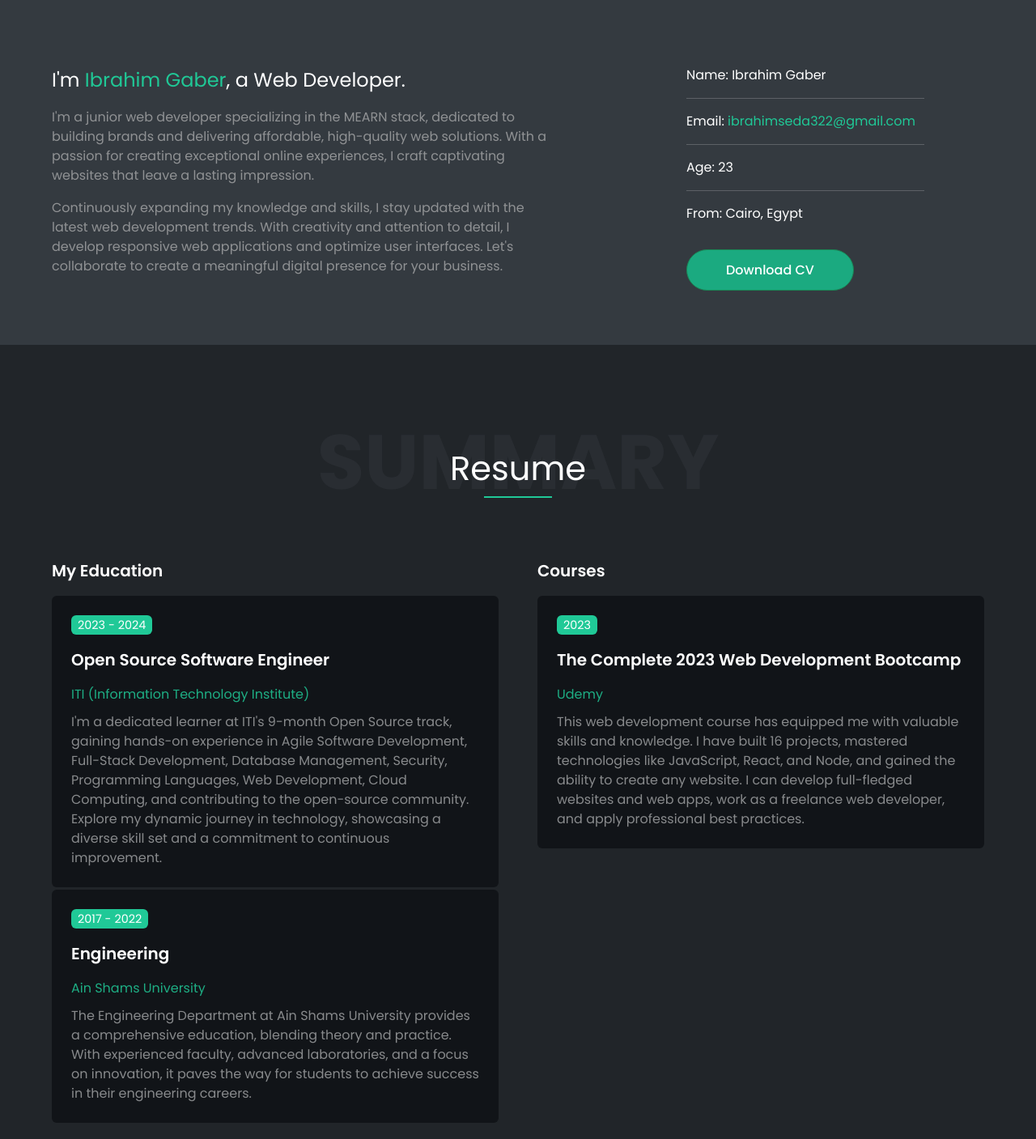
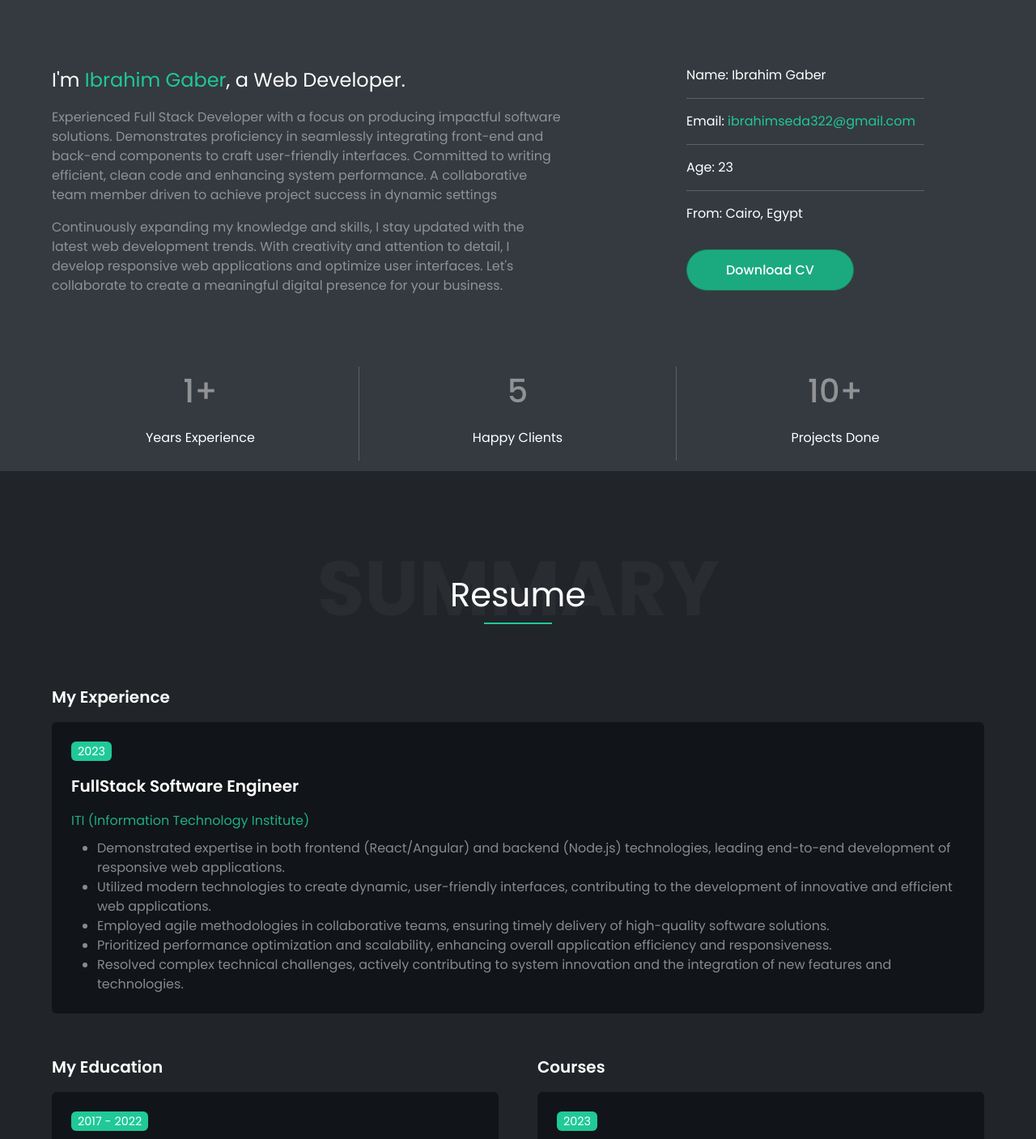
Before and after one commit to IbrahimGaber322/Ibrahim-Seda-Portfolio, a React (Create React App) app: page / in a window 1280 px wide. Shown: the part 1000-2407 px from the top of the page at 81% size. Built offline with nearby package versions, Linux system fonts and the light colour scheme.

Commit message:
Resume, about and summary updated.

```diff
--- a/src/pages/About.jsx
+++ b/src/pages/About.jsx
@@ -1,22 +1,26 @@
 import React from "react";
-import Button from 'react-bootstrap/Button';
-import Row from 'react-bootstrap/Row';
-import Col from 'react-bootstrap/Col'
-/* import Stat from "../components/Stat"; */
+import Button from "react-bootstrap/Button";
+import Row from "react-bootstrap/Row";
+import Col from "react-bootstrap/Col";
+import Stat from "../components/Stat";
 import CV from "../cv/IbrahimGaber.pdf";
 import Info from "../components/Info";
-function About(){
+function About() {
   const calcAge = (birthYear, birthMonth) => {
     const d = new Date();
     const y = d.getFullYear();
     const m = d.getMonth();
     let age = y - birthYear;
-       if(m+1 < birthMonth){
+    if (m + 1 < birthMonth) {
       age--;
     }
     return age;
-   }
-    return <section id="about" className="container-fluid my-about-page section-padding">
+  };
+  return (
+    <section
+      id="about"
+      className="container-fluid my-about-page section-padding"
+    >
       <Row>
         <Col className="title-div mb-3 pb-3">
           <p className="title">Know Me More</p>
@@ -25,33 +29,59 @@ function About(){
       </Row>
       <Row className="mt-3 mb-3 pb-3">
         <Col className="pb-4" lg={8}>
-        <p className="desc-title">I'm <span>Ibrahim Gaber</span>, a Web Developer.</p>
+          <p className="desc-title">
+            I'm <span>Ibrahim Gaber</span>, a Web Developer.
+          </p>
           <p className="desc-text">
-        I'm a junior web developer specializing in the MEARN stack, dedicated to building brands and delivering affordable, high-quality web solutions. With a passion for creating exceptional online experiences, I craft captivating websites that leave a lasting impression.
-         </p><p className="desc-text">
-         Continuously expanding my knowledge and skills, I stay updated with the latest web development trends. With creativity and attention to detail, I develop responsive web applications and optimize user interfaces. Let's collaborate to create a meaningful digital presence for your business.
+            Experienced Full Stack Developer with a focus on producing impactful
+            software solutions. Demonstrates proficiency in seamlessly
+            integrating front-end and back-end components to craft user-friendly
+            interfaces. Committed to writing efficient, clean code and enhancing
+            system performance. A collaborative team member driven to achieve
+            project success in dynamic settings
+          </p>
+          <p className="desc-text">
+            Continuously expanding my knowledge and skills, I stay updated with
+            the latest web development trends. With creativity and attention to
+            detail, I develop responsive web applications and optimize user
+            interfaces. Let's collaborate to create a meaningful digital
+            presence for your business.
           </p>
         </Col>
         <Col>
-      <Info name="Ibrahim Gaber" email="ibrahimseda322@gmail.com" age={calcAge(1999,8)} location="Cairo, Egypt" />
-      <Button href={CV} download="IbrahimGaber" style={{color:'white'}} className="rounded-pill"  variant="success">Download CV</Button>
+          <Info
+            name="Ibrahim Gaber"
+            email="ibrahimseda322@gmail.com"
+            age={calcAge(1999, 8)}
+            location="Cairo, Egypt"
+          />
+          <Button
+            href={CV}
+            download="IbrahimGaber"
+            style={{ color: "white" }}
+            className="rounded-pill"
+            variant="success"
+          >
+            Download CV
+          </Button>
         </Col>
       </Row>
-   {/*  <Row className="pt-3 mt-3">
-      <Col xs={6} lg={3} className="stats-1">
-      <Stat title="3+" desc="Months Experience" />
+      <Row className="pt-3 mt-3">
+        <Col xs={6} lg={4} className="stats-1">
+          <Stat title="1+" desc="Years Experience" />
         </Col>
-      <Col xs={6} lg={3} className="stats-2">
-      <Stat title="2" desc="Happy Clients" />
+        <Col xs={6} lg={4} className="stats-2">
+          <Stat title="5" desc="Happy Clients" />
         </Col>
-      <Col xs={6} lg={3} className="stats-3">
+        <Col xs={6} lg={4} className="stats-4">
           <Stat title="10+" desc="Projects Done" />
         </Col>
-      <Col xs={6} lg={3} className="stats-4">
+        {/* <Col xs={6} lg={3} className="stats-4">
       <Stat title="0" desc="Awards" />
-      </Col>
-    </Row> */}
+      </Col> */}
+      </Row>
     </section>
+  );
 }
 
 export default About;
--- a/src/pages/Summary.jsx
+++ b/src/pages/Summary.jsx
@@ -20,29 +20,64 @@ function Summary() {
         </Col>
       </Row>
       <Row className="gx-5 gy-5">
-        <Col md={6}>
-          <p className="title-2">My Education</p>
-          <Stack style={{marginBottom:3}} gap={3}>
+        <Col xs={12}>
+          <p className="title-2">My Experience</p>
+          <Stack style={{ marginBottom: 3 }} gap={3}>
             <div className="summary-card p-4 rounded">
-              <p className="summary-date rounded">2023 - 2024</p>
-              <p className="title-2">Open Source Software Engineer</p>
-              <a rel="noreferrer" target="_blank" href="https://iti.gov.eg/iti/9M/Intake%2044/intake-program-track/details/116" className="title-3-a">ITI (Information Technology Institute)</a>
+              <p className="summary-date rounded">2023</p>
+              <p className="title-2">FullStack Software Engineer</p>
+              <a
+                rel="noreferrer"
+                target="_blank"
+                href="https://iti.gov.eg/iti/9M/Intake%2044/intake-program-track/details/116"
+                className="title-3-a"
+              >
+                ITI (Information Technology Institute)
+              </a>
               <p className="summary-desc">
-                I'm a dedicated learner at ITI's 9-month Open Source track,
-                gaining hands-on experience in Agile Software Development,
-                Full-Stack Development, Database Management, Security,
-                Programming Languages, Web Development, Cloud Computing, and
-                contributing to the open-source community. Explore my dynamic
-                journey in technology, showcasing a diverse skill set and a
-                commitment to continuous improvement.
+                <ul>
+                  <li>
+                    Demonstrated expertise in both frontend (React/Angular) and
+                    backend (Node.js) technologies, leading end-to-end
+                    development of responsive web applications.
+                  </li>
+                  <li>
+                    Utilized modern technologies to create dynamic,
+                    user-friendly interfaces, contributing to the development of
+                    innovative and efficient web applications.
+                  </li>
+                  <li>
+                    Employed agile methodologies in collaborative teams,
+                    ensuring timely delivery of high-quality software solutions.
+                  </li>
+                  <li>
+                    Prioritized performance optimization and scalability,
+                    enhancing overall application efficiency and responsiveness.
+                  </li>
+                  <li>
+                    Resolved complex technical challenges, actively contributing
+                    to system innovation and the integration of new features and
+                    technologies.
+                  </li>
+                </ul>
               </p>
             </div>
           </Stack>
+        </Col>
+        <Col md={6}>
+          <p className="title-2">My Education</p>
           <Stack gap={3}>
             <div className="summary-card p-4 rounded">
               <p className="summary-date rounded">2017 - 2022</p>
               <p className="title-2">Engineering</p>
-              <a  rel="noreferrer" target="_blank" href="https://eng.asu.edu.eg/" className="title-3-a">Ain Shams University</a>
+              <a
+                rel="noreferrer"
+                target="_blank"
+                href="https://eng.asu.edu.eg/"
+                className="title-3-a"
+              >
+                Ain Shams University
+              </a>
               <p className="summary-desc">
                 The Engineering Department at Ain Shams University provides a
                 comprehensive education, blending theory and practice. With
@@ -61,7 +96,14 @@ function Summary() {
               <p className="title-2">
                 The Complete 2023 Web Development Bootcamp
               </p>
-              <a  rel="noreferrer" target="_blank" href="https://www.udemy.com/course/the-complete-web-development-bootcamp/" className="title-3-a">Udemy</a>
+              <a
+                rel="noreferrer"
+                target="_blank"
+                href="https://www.udemy.com/course/the-complete-web-development-bootcamp/"
+                className="title-3-a"
+              >
+                Udemy
+              </a>
               <p className="summary-desc">
                 This web development course has equipped me with valuable skills
                 and knowledge. I have built 16 projects, mastered technologies
```
Also changed, not shown: 1 other file (tests, documents, lock files or other folders). Lines whose indentation alone changed are shown as unchanged.
